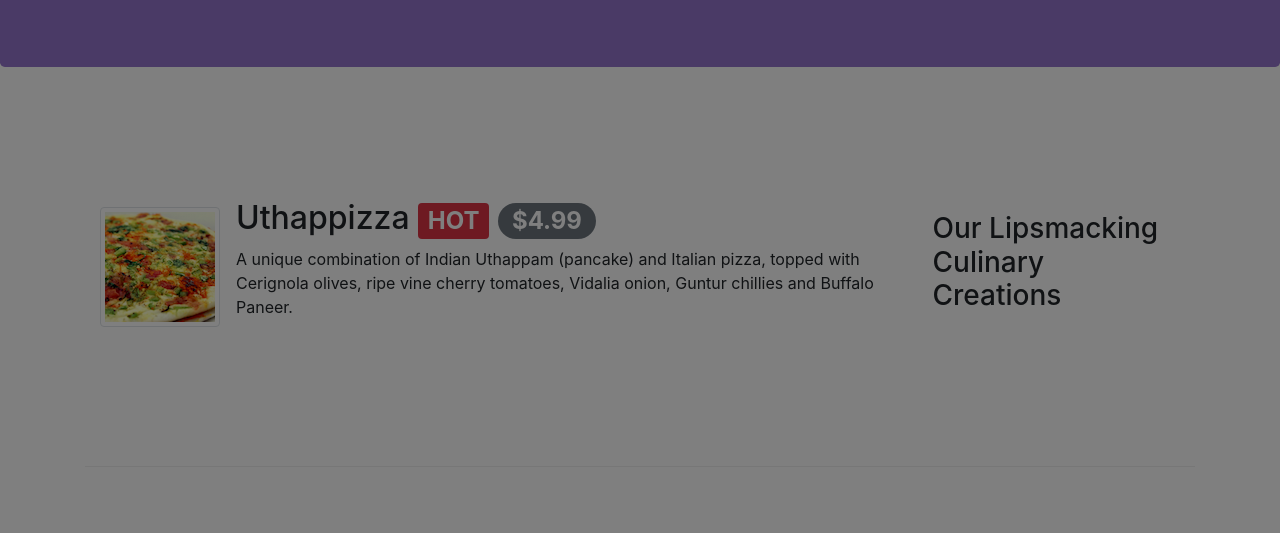
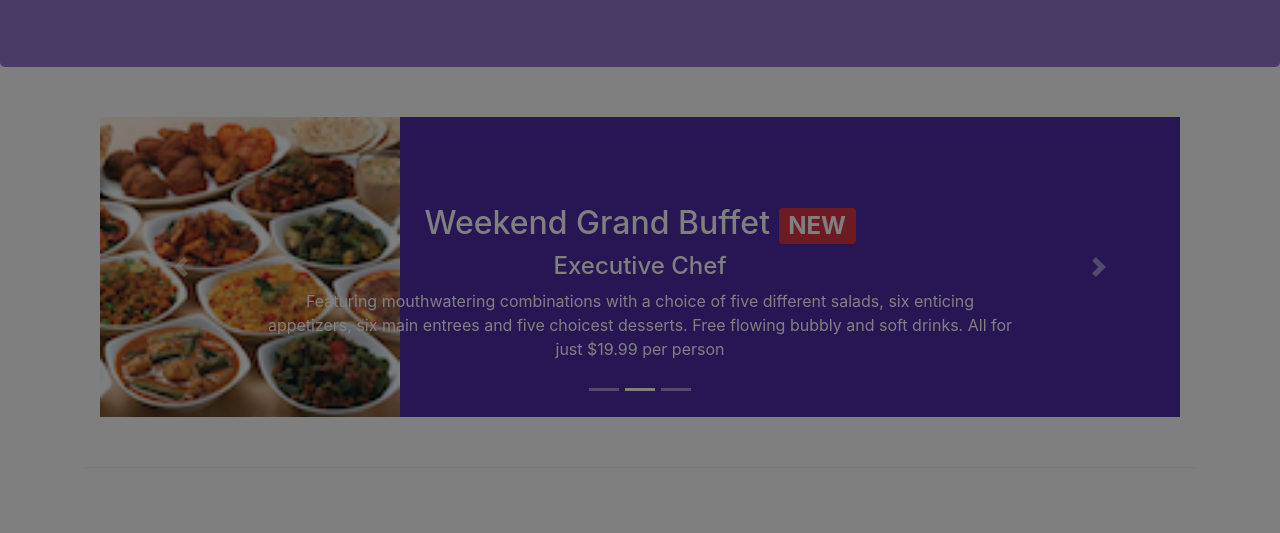
Before and after one commit to EslamMohamed74/Bootstrap4-project-coursera, a website: page index.html in a window 1280 px wide. Both pictures are taken after a click on the link "Login". Shown: the part 267-800 px from the top of the page. Drawn offline with nearby package versions, Linux system fonts and the light colour scheme.

Commit message:
Carousel

```diff
--- a/css/styles.css
+++ b/css/styles.css
@@ -1,41 +1,41 @@
-body{
-    padding:50px 0px 0px 0px;
-    z-index:0;
+body {
+    padding: 50px 0px 0px 0px;
+    z-index: 0;
 }
 
 .navbar-dark {
-     background-color: #512DA8;
+    background-color: #512DA8;
 }
 
-.row-header{
-    margin:0px auto;
-    padding:0px;
+.row-header {
+    margin: 0px auto;
+    padding: 0px;
 }
 
 .row-content {
-    margin:0px auto;
+    margin: 0px auto;
     padding: 50px 0px;
     border-bottom: 1px ridge;
-    min-height:400px;
+    min-height: 400px;
 }
 
-.footer{
+.footer {
     background-color: #D1C4E9;
-    margin:0px auto;
+    margin: 0px auto;
     padding: 20px 0px;
 }
 
 .jumbotron {
-    padding:70px 30px;
-    margin:0px auto;
-    background: #9575CD ;
-    color:floralwhite;
+    padding: 70px 30px;
+    margin: 0px auto;
+    background: #9575CD;
+    color: floralwhite;
 }
 
-address{
-    font-size:80%;
-    margin:0px;
-    color:#0f0f0f;
+address {
+    font-size: 80%;
+    margin: 0px;
+    color: #0f0f0f;
 }
 
 .tab-content {
@@ -44,3 +44,18 @@ address{
     border-bottom: 1px solid #ddd;
     padding: 10px;
 }
+
+.carousel {
+    background: #512DA8;
+}
+
+.carousel-item {
+    height: 300px;
+}
+
+.carousel-item img {
+    position: absolute;
+    top: 0;
+    left: 0;
+    min-height: 300px;
+}
--- a/index.html
+++ b/index.html
@@ -24,10 +24,14 @@
             </button>
             <div class="collapse navbar-collapse" id="Navbar">
                 <ul class="navbar-nav mr-auto">
-                    <li class="nav-item active"><a class="nav-link" href="#"><span class="fa fa-home fa-lg"></span> Home</a></li>
-                    <li class="nav-item"><a class="nav-link" href="./aboutus.html"><span class="fa fa-info fa-lg"></span> About</a></li>
-                    <li class="nav-item"><a class="nav-link" href="#"><span class="fa fa-list fa-lg"></span> Menu</a></li>
-                    <li class="nav-item"><a class="nav-link" href="./contactus.html"><span class="fa fa-address-card fa-lg"></span> Contact</a></li>
+                    <li class="nav-item active"><a class="nav-link" href="#"><span class="fa fa-home fa-lg"></span>
+                            Home</a></li>
+                    <li class="nav-item"><a class="nav-link" href="./aboutus.html"><span
+                                class="fa fa-info fa-lg"></span> About</a></li>
+                    <li class="nav-item"><a class="nav-link" href="#"><span class="fa fa-list fa-lg"></span> Menu</a>
+                    </li>
+                    <li class="nav-item"><a class="nav-link" href="./contactus.html"><span
+                                class="fa fa-address-card fa-lg"></span> Contact</a></li>
                 </ul>
                 <span class="navbar-text">
                     <a data-toggle="modal" data-target="#loginModal">
@@ -50,11 +54,13 @@
                         <div class="form-row">
                             <div class="form-group col-sm-4">
                                 <label class="sr-only" for="exampleInputEmail3">Email address</label>
-                                    <input type="email" class="form-control form-control-sm mr-1" id="exampleInputEmail3" placeholder="Enter email">
+                                <input type="email" class="form-control form-control-sm mr-1" id="exampleInputEmail3"
+                                    placeholder="Enter email">
                             </div>
                             <div class="form-group col-sm-4">
                                 <label class="sr-only" for="exampleInputPassword3">Password</label>
-                                <input type="password" class="form-control form-control-sm mr-1" id="exampleInputPassword3" placeholder="Password">
+                                <input type="password" class="form-control form-control-sm mr-1"
+                                    id="exampleInputPassword3" placeholder="Password">
                             </div>
                             <div class="col-sm-auto">
                                 <div class="form-check">
@@ -65,7 +71,8 @@
                             </div>
                         </div>
                         <div class="form-row">
-                            <button type="button" class="btn btn-secondary btn-sm ml-auto" data-dismiss="modal">Cancel</button>
+                            <button type="button" class="btn btn-secondary btn-sm ml-auto"
+                                data-dismiss="modal">Cancel</button>
                             <button type="submit" class="btn btn-primary btn-sm ml-1">Sign in</button>
                         </div>
                     </form>
@@ -85,25 +92,83 @@
                     <img src="img/logo.png" class="img-fluid">
                 </div>
                 <div class="col-12 col-sm align-self-center">
-                    <a role="button" class="btn btn-block nav-link btn-warning"
-                    data-toggle="tooltip" data-html="true"  title="Or Call us at  <br><strong>+852 12345678</strong>"
-                    data-placement="bottom" href="#reserve_area">Reserve Table</a>
+                    <a role="button" class="btn btn-block nav-link btn-warning" data-toggle="tooltip" data-html="true"
+                        title="Or Call us at  <br><strong>+852 12345678</strong>" data-placement="bottom"
+                        href="#reserve_area">Reserve Table</a>
                 </div>
             </div>
         </div>
     </header>
 
     <div class="container">
+        <div class="row row-content">
+            <div class="col">
+                <div id="mycarousel" class="carousel slide" data-ride="carousel">
+                    <div class="carousel-inner" role="listbox">
+                        <div class="carousel-item active">
+                            <img class="d-block img-fluid" src="img/uthappizza.png" alt="Uthappizza">
+                            <div class="carousel-caption d-none d-md-block">
+                                <h2>Uthappizza <span class="badge badge-danger">HOT</span> <span
+                                        class="badge badge-pill badge-default">$4.99</span></h2>
+                                <p class="d-none d-sm-block">A unique combination of Indian Uthappam (pancake) and
+                                    Italian pizza, topped with Cerignola olives, ripe vine
+                                    cherry tomatoes, Vidalia onion, Guntur chillies and
+                                    Buffalo Paneer.</p>
+                            </div>
+                        </div>
+                        <div class="carousel-item">
+                            <img class="d-block img-fluid" src="img/buffet.png" alt="buffet">
+                            <div class="carousel-caption d-none d-md-block">
+                                <h2>Weekend Grand Buffet <span class="badge badge-danger">NEW</span></h2>
+                                <h4>Executive Chef</h4>
+                                <p class="d-none d-sm-block">Featuring mouthwatering combinations with a choice of five
+                                    different salads, six enticing appetizers,
+                                    six main entrees and five choicest desserts. Free flowing bubbly and soft drinks.
+                                    All
+                                    for just
+                                    $19.99 per person
+                                </p>
+                            </div>
+                        </div>
+                        <div class="carousel-item">
+                            <img class="d-block img-fluid" src="img/alberto.png" alt="alberto">
+                            <div class="carousel-caption d-none d-md-block">
+                                <h2>Weekend Grand Buffet <span class="badge badge-danger">NEW</span></h2>
+                                <h4>Executive Chef</h4>
+                                <p class="d-none d-sm-block">Featuring mouthwatering combinations with a choice of five
+                                    different salads, six enticing appetizers,
+                                    six main entrees and five choicest desserts. Free flowing bubbly and soft drinks.
+                                    All
+                                    for just
+                                    $19.99 per person
+                                </p>
+                            </div>
+                        </div>
+                    </div>
+                    <ol class="carousel-indicators">
+                        <li data-target="#mycarousel" data-slide-to="0" class="active"></li>
+                        <li data-target="#mycarousel" data-slide-to="1"></li>
+                        <li data-target="#mycarousel" data-slide-to="2"></li>
+                    </ol>
+                    <a class="carousel-control-prev" href="#mycarousel" role="button" data-slide="prev">
+                        <span class="carousel-control-prev-icon"></span>
+                    </a>
+                    <a class="carousel-control-next" href="#mycarousel" role="button" data-slide="next">
+                        <span class="carousel-control-next-icon"></span>
+                    </a>
+                </div>
+            </div>
+        </div>
         <div class="row row-content align-items-center">
             <div class="col-12 col-sm-4 order-sm-last col-md-3">
                 <h3>Our Lipsmacking Culinary Creations</h3>
             </div>
             <div class="col col-sm order-sm-first col-md">
                 <div class="media">
-                    <img class="d-flex mr-3 img-thumbnail align-self-center"
-                            src="img/uthappizza.png" alt="Uthappizza">
+                    <img class="d-flex mr-3 img-thumbnail align-self-center" src="img/uthappizza.png" alt="Uthappizza">
                     <div class="media-body">
-                        <h2 class="mt-0">Uthappizza <span class="badge badge-danger">HOT</span> <span class="badge badge-pill badge-secondary">$4.99</span></h2>
+                        <h2 class="mt-0">Uthappizza <span class="badge badge-danger">HOT</span> <span
+                                class="badge badge-pill badge-secondary">$4.99</span></h2>
                         <p class="d-none d-sm-block">A unique combination of Indian Uthappam (pancake) and
                             Italian pizza, topped with Cerignola olives, ripe vine
                             cherry tomatoes, Vidalia onion, Guntur chillies and
@@ -123,13 +188,14 @@
                     <div class="media-body">
                         <h2 class="mt-0">Weekend Grand Buffet <span class="badge badge-danger">NEW</span></h2>
                         <h4>Executive Chef</h4>
-                        <p class="d-none d-sm-block">Featuring mouthwatering combinations with a choice of five different salads, six enticing appetizers,
-                            six main entrees and five choicest desserts. Free flowing bubbly and soft drinks. All for just
+                        <p class="d-none d-sm-block">Featuring mouthwatering combinations with a choice of five
+                            different salads, six enticing appetizers,
+                            six main entrees and five choicest desserts. Free flowing bubbly and soft drinks. All for
+                            just
                             $19.99 per person
                         </p>
                     </div>
-                    <img class="d-flex ml-3 img-thumbnail align-self-center"
-                    src="img/buffet.png" alt="Alberto Somayya">
+                    <img class="d-flex ml-3 img-thumbnail align-self-center" src="img/buffet.png" alt="Alberto Somayya">
                 </div>
             </div>
         </div>
@@ -140,8 +206,8 @@
             </div>
             <div class="col col-sm order-sm-first col-md">
                 <div class="media">
-                    <img class="d-flex mr-3 img-thumbnail align-self-center"
-                            src="img/alberto.png" alt="Alberto Somayya">
+                    <img class="d-flex mr-3 img-thumbnail align-self-center" src="img/alberto.png"
+                        alt="Alberto Somayya">
                     <div class="media-body">
                         <h2 class="mt-0">Alberto Somayya</h2>
                         <h4>Executive Chef</h4>
@@ -161,30 +227,37 @@
                     <div class="card-body">
                         <form>
                             <div class="form-group row">
-                                <label for="inlineRadio1" class="col-12 col-md-2 col-form-label">Number of Guests</label>
+                                <label for="inlineRadio1" class="col-12 col-md-2 col-form-label">Number of
+                                    Guests</label>
                                 <div class="col-12 col-md-10">
                                     <div class="form-check form-check-inline">
-                                    <input class="form-check-input" type="radio" name="numberOfGuests" id="inlineRadio1" value="1">
+                                        <input class="form-check-input" type="radio" name="numberOfGuests"
+                                            id="inlineRadio1" value="1">
                                         <label class="form-check-label" for="inlineRadio1">1</label>
                                     </div>
                                     <div class="form-check form-check-inline">
-                                    <input class="form-check-input" type="radio" name="numberOfGuests" id="inlineRadio2" value="2">
+                                        <input class="form-check-input" type="radio" name="numberOfGuests"
+                                            id="inlineRadio2" value="2">
                                         <label class="form-check-label" for="inlineRadio2">2</label>
                                     </div>
                                     <div class="form-check form-check-inline">
-                                    <input class="form-check-input" type="radio" name="numberOfGuests" id="inlineRadio3" value="3">
+                                        <input class="form-check-input" type="radio" name="numberOfGuests"
+                                            id="inlineRadio3" value="3">
                                         <label class="form-check-label" for="inlineRadio3">3</label>
                                     </div>
                                     <div class="form-check form-check-inline">
-                                    <input class="form-check-input" type="radio" name="numberOfGuests" id="inlineRadio4" value="4">
+                                        <input class="form-check-input" type="radio" name="numberOfGuests"
+                                            id="inlineRadio4" value="4">
                                         <label class="form-check-label" for="inlineRadio4">4</label>
                                     </div>
                                     <div class="form-check form-check-inline">
-                                    <input class="form-check-input" type="radio" name="numberOfGuests" id="inlineRadio5" value="5">
+                                        <input class="form-check-input" type="radio" name="numberOfGuests"
+                                            id="inlineRadio5" value="5">
                                         <label class="form-check-label" for="inlineRadio5">5</label>
                                     </div>
                                     <div class="form-check form-check-inline">
-                                    <input class="form-check-input" type="radio" name="numberOfGuests" id="inlineRadio6" value="6">
+                                        <input class="form-check-input" type="radio" name="numberOfGuests"
+                                            id="inlineRadio6" value="6">
                                         <label class="form-check-label" for="inlineRadio6">6</label>
                                     </div>
                                 </div>
@@ -235,11 +308,16 @@
                 </div>
                 <div class="col-12 col-sm-4 align-self-center">
                     <div class="text-center">
-                        <a class="btn btn-social-icon btn-google" href="http://google.com/+"><i class="fa fa-google-plus"></i></a>
-                        <a class="btn btn-social-icon btn-facebook" href="http://www.facebook.com/profile.php?id="><i class="fa fa-facebook"></i></a>
-                        <a class="btn btn-social-icon btn-linkedin" href="http://www.linkedin.com/in/"><i class="fa fa-linkedin"></i></a>
-                        <a class="btn btn-social-icon btn-twitter" href="http://twitter.com/"><i class="fa fa-twitter"></i></a>
-                        <a class="btn btn-social-icon btn-google" href="http://youtube.com/"><i class="fa fa-youtube"></i></a>
+                        <a class="btn btn-social-icon btn-google" href="http://google.com/+"><i
+                                class="fa fa-google-plus"></i></a>
+                        <a class="btn btn-social-icon btn-facebook" href="http://www.facebook.com/profile.php?id="><i
+                                class="fa fa-facebook"></i></a>
+                        <a class="btn btn-social-icon btn-linkedin" href="http://www.linkedin.com/in/"><i
+                                class="fa fa-linkedin"></i></a>
+                        <a class="btn btn-social-icon btn-twitter" href="http://twitter.com/"><i
+                                class="fa fa-twitter"></i></a>
+                        <a class="btn btn-social-icon btn-google" href="http://youtube.com/"><i
+                                class="fa fa-youtube"></i></a>
                         <a class="btn btn-social-icon" href="mailto:"><i class="fa fa-envelope-o"></i></a>
                     </div>
                 </div>
@@ -256,7 +334,7 @@
     <script src="node_modules/popper.js/dist/umd/popper.min.js"></script>
     <script src="node_modules/bootstrap/dist/js/bootstrap.min.js"></script>
     <script>
-        $(document).ready(function(){
+        $(document).ready(function () {
             $('[data-toggle="tooltip"]').tooltip();
         });
     </script>
```
Lines whose indentation alone changed are shown as unchanged.
